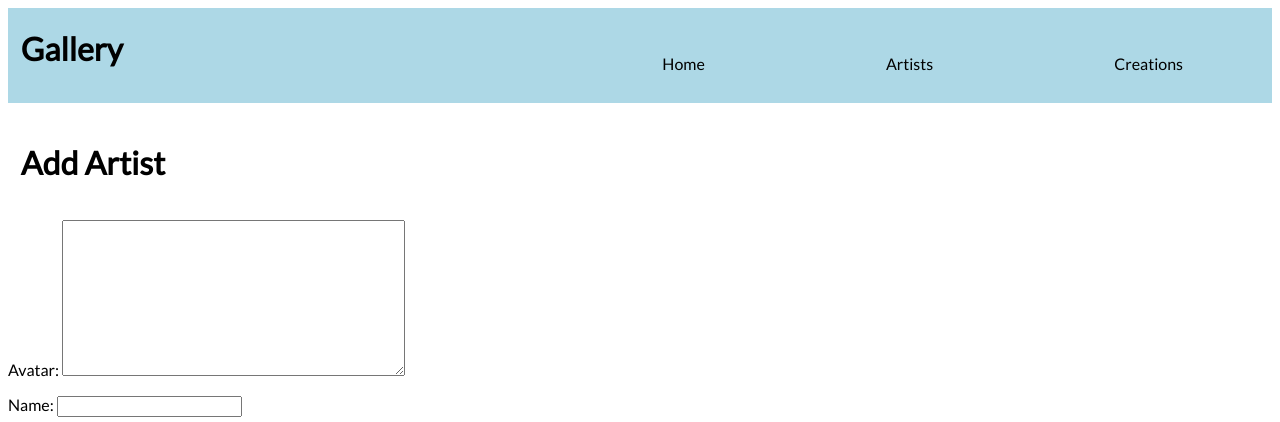
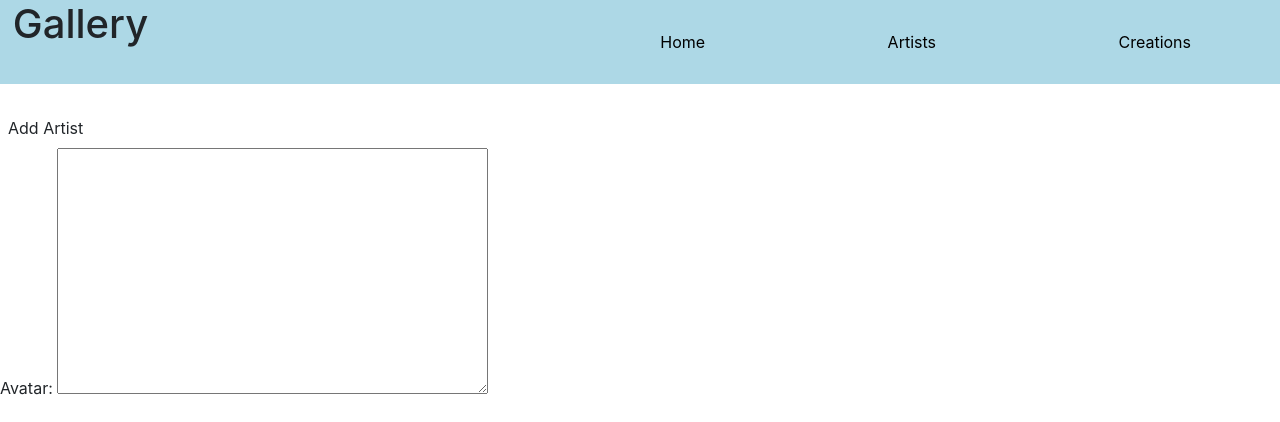
Before and after one commit to n7nightwing/artist-gallery, a Django app: page /artists/new in a window 1280 px wide. Shown: the top 422 px of the page. Run offline with Django 3.2, Linux system fonts and the light colour scheme; some libraries are stand-ins or nearby versions.

Commit message:
grabbed branch edits

```diff
--- a/gallery/static/css/gallery.css
+++ b/gallery/static/css/gallery.css
@@ -50,3 +50,8 @@ a:hover {
     max-width: 300px;
     max-height: 300px;
 }
+
+/* form.html */
+. {
+    border: black solid 1px;
+}
--- a/gallery/templates/gallery/artist_form.html
+++ b/gallery/templates/gallery/artist_form.html
@@ -2,9 +2,11 @@
 {% block content %}
 
 {% if '/new' in request.path %}
-  <h1>Add Artist</h1>
+  <!-- <h1>Add Artist</h1> -->
+  <span class="d-block p-2 bg-white text-black">Add Artist</span>
 {% elif '/edit' in request.path %}
-  <h1>Edit Artist</h1>
+  <!-- <h1>Edit Artist</h1> -->
+  <span class="d-block p-2 bg-white text-black">Edit Artist</span>
 {% endif %}
 
   <form method="POST" class="artist-form">
--- a/gallery/templates/gallery/base.html
+++ b/gallery/templates/gallery/base.html
@@ -8,6 +8,7 @@
   <title>Gallery</title>
   <link rel="stylesheet" href="{% static 'css/gallery.css' %}">
   <link href="https://fonts.googleapis.com/css?family=Lato&display=swap" rel="stylesheet">
+  <link rel="stylesheet" href="https://stackpath.bootstrapcdn.com/bootstrap/4.1.3/css/bootstrap.min.css" integrity="sha384-MCw98/SFnGE8fJT3GXwEOngsV7Zt27NXFoaoApmYm81iuXoPkFOJwJ8ERdknLPMO" crossorigin="anonymous">
 </head>
 <body>
   <div class="header">
--- a/gallery/templates/gallery/creation_form.html
+++ b/gallery/templates/gallery/creation_form.html
@@ -2,9 +2,11 @@
 {% block content %}
 
 {% if '/new' in request.path %}
-  <h1>Add Creation</h1>
+  <!-- <h1>Add Creation</h1> -->
+  <span class="d-block p-2 bg-white text-black">Add Creation</span>
 {% elif '/edit' in request.path %}
-  <h1>Edit Creation</h1>
+  <!-- <h1>Edit Creation</h1> -->
+  <span class="d-block p-2 bg-white text-black">Edit Creation</span>
 {% endif %}
 
 <form method="POST" class="creation-form">
```
Also changed, not shown: 1 other file.
